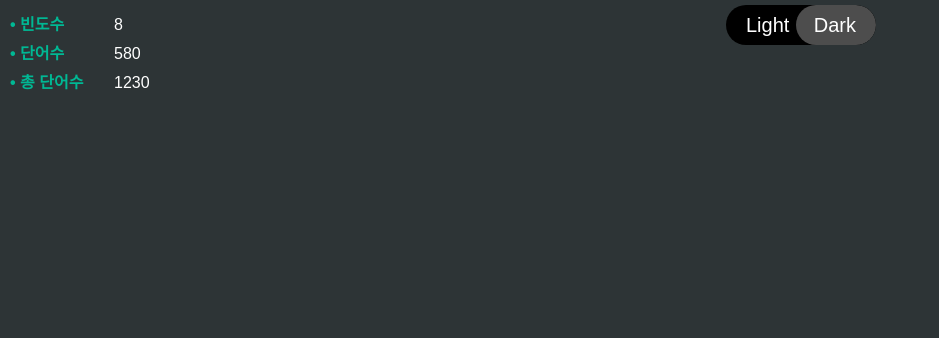
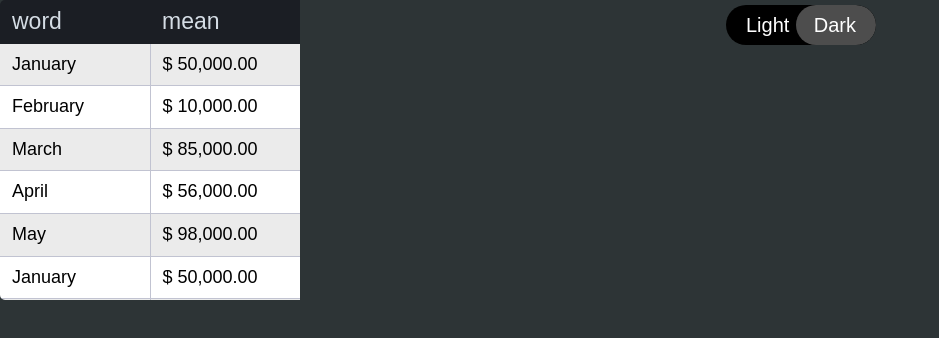
Before and after one commit to mahwin/pre-programming, a Next.js app in the folder frontend/: page /p in a window 1280 px wide. Shown: the top 338 px of the page, without its empty margins (0-939 px from the left). Built offline with nearby package versions, Linux system fonts and the light colour scheme.

Commit message:
Feat : voca detail modal table 완성

```diff
--- a/frontend/components/VocaDetail.tsx
+++ b/frontend/components/VocaDetail.tsx
@@ -3,6 +3,7 @@ import { motion, AnimatePresence } from "framer-motion";
 import { useState } from "react";
 import Table from "../components/Table";
 import { OpenSvg } from "../assets/svg/RootSvg";
+import VocaTable from "../components/VocaTable";
 
 const Wrapper = styled.div`
   width: 100vw;
@@ -182,7 +183,10 @@ export default function VocaDetail({ data, voca }: IVocaDetail) {
                 height: 400,
                 top: "100px",
               }}
-            />
+            >
+              <Title>Level : 3</Title>
+              <VocaTable />
+            </VocaCard>
           </Overlay>
         ) : null}
       </AnimatePresence>
--- /dev/null
+++ b/frontend/components/VocaTable.tsx
@@ -0,0 +1,127 @@
+import styled from "styled-components";
+
+const TableWrapper = styled.div`
+  height: 300px;
+  position: relative;
+  overflow: auto;
+  border-radius: 5px;
+`;
+
+const Table = styled.table`
+  width: 300px;
+  table-layout: fixed;
+  th {
+    position: sticky;
+    top: 0px;
+    color: #d5dde5;
+    background: #1b1e24;
+    font-size: 23px;
+    font-weight: 100;
+    padding: 8px 12px;
+    text-align: left;
+    vertical-align: middle;
+  }
+  td {
+    background: #ffffff;
+    padding: 10px 12px;
+    text-align: left;
+    vertical-align: middle;
+    font-weight: 300;
+    font-size: 18px;
+  }
+  tr td:first-child {
+    border-right: 1px solid #c1c3d1;
+  }
+  tr td {
+    border-bottom: 1px solid #c1c3d1;
+  }
+  tr:nth-child(odd) td {
+    background: #ebebeb;
+  }
+  tr:nth-child(odd):hover td {
+    background: #4e5066;
+  }
+  tr:hover td {
+    background: #4e5066;
+    color: #ffffff;
+    border-top: 1px solid #22262e;
+  }
+`;
+
+export default function VocaTable() {
+  return (
+    <TableWrapper>
+      <Table>
+        <thead>
+          <tr>
+            <th>word</th>
+            <th>mean</th>
+          </tr>
+        </thead>
+
+        <tbody>
+          <tr>
+            <td>January</td>
+            <td>$ 50,000.00</td>
+          </tr>
+          <tr>
+            <td>February</td>
+            <td>$ 10,000.00</td>
+          </tr>
+          <tr>
+            <td>March</td>
+            <td>$ 85,000.00</td>
+          </tr>
+          <tr>
+            <td>April</td>
+            <td>$ 56,000.00</td>
+          </tr>
+          <tr>
+            <td>May</td>
+            <td>$ 98,000.00</td>
+          </tr>
+          <tr>
+            <td>January</td>
+            <td>$ 50,000.00</td>
+          </tr>
+          <tr>
+            <td>February</td>
+            <td>$ 10,000.00</td>
+          </tr>
+          <tr>
+            <td>March</td>
+            <td>$ 85,000.00</td>
+          </tr>
+          <tr>
+            <td>April</td>
+            <td>$ 56,000.00</td>
+          </tr>
+          <tr>
+            <td>May</td>
+            <td>$ 98,000.00</td>
+          </tr>
+          <tr>
+            <td>January</td>
+            <td>$ 50,000.00</td>
+          </tr>
+          <tr>
+            <td>February</td>
+            <td>$ 10,000.00</td>
+          </tr>
+          <tr>
+            <td>March</td>
+            <td>$ 85,000.00</td>
+          </tr>
+          <tr>
+            <td>April</td>
+            <td>$ 56,000.00</td>
+          </tr>
+          <tr>
+            <td>May</td>
+            <td>$ 98,000.00</td>
+          </tr>
+        </tbody>
+      </Table>
+    </TableWrapper>
+  );
+}
--- a/frontend/pages/p.tsx
+++ b/frontend/pages/p.tsx
@@ -1,5 +1,5 @@
-import Table from "../components/Table";
+import VocaTable from "../components/VocaTable";
 
 export default function Page() {
-  return <Table></Table>;
+  return <VocaTable></VocaTable>;
 }
```
